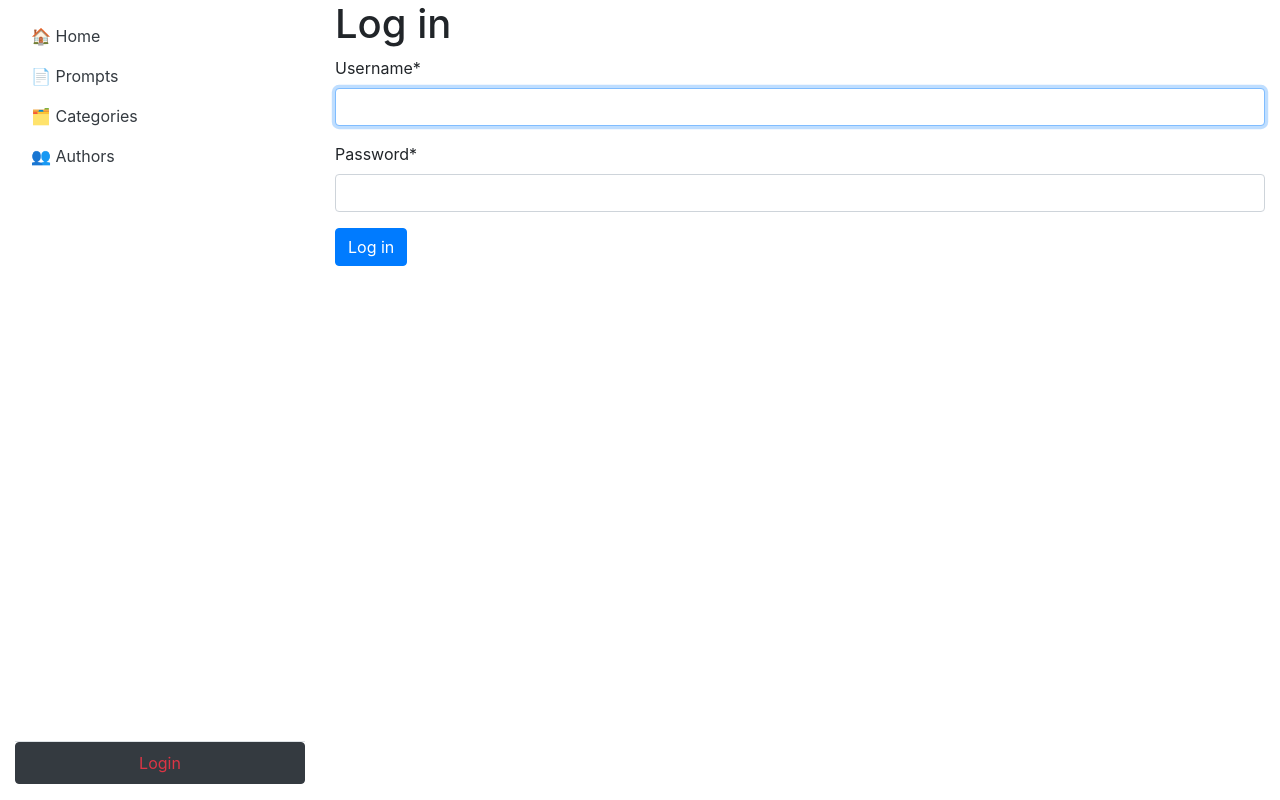
After one commit to AntoniTS999/PromptHub, a Django app: page /accounts/login/ in a window 1280 px wide. The commit adds this page. Run offline with Django 5.2, Linux system fonts and the light colour scheme; some libraries are stand-ins or nearby versions.

Commit message:
Authorization added(login/logout)

```diff
--- a/prompthub/settings.py
+++ b/prompthub/settings.py
@@ -126,3 +126,5 @@ STATICFILES_DIRS = [
 CRISPY_TEMPLATE_PACK = "bootstrap4"
 
 AUTH_USER_MODEL = "prompts.Author"
+
+LOGIN_REDIRECT_URL = "prompts:index"
--- a/prompthub/urls.py
+++ b/prompthub/urls.py
@@ -25,4 +25,5 @@ from django.conf.urls.static import static
 urlpatterns = [
     path("admin/", admin.site.urls),
     path("", include("prompts.urls", namespace="prompts")),
+    path("accounts/", include("django.contrib.auth.urls")),
 ] + static(settings.STATIC_URL, document_root=settings.STATIC_ROOT)
--- a/templates/includes/sidebar.html
+++ b/templates/includes/sidebar.html
@@ -18,9 +18,12 @@
   <div class="mt-auto border-top pb-3">
     {% if user.is_authenticated %}
       <p class="px-3 font-weight-bold text-center">{{ user }}</p>
-      <a href="#" class="nav-link text-danger btn btn-dark">Logout</a>
+      <form action="{% url 'logout' %}" method="post">
+      {% csrf_token %}
+      <button class="text-danger btn btn-dark w-100" type="submit">Logout</button>
+      </form>
     {% else %}
-      <a href="#" class="nav-link text-primary">Login</a>
+      <a href="{% url 'login' %}" class="nav-link text-danger btn btn-dark">Login</a>
     {% endif %}
   </div>
 </div>
--- /dev/null
+++ b/templates/registration/login.html
@@ -0,0 +1,17 @@
+{% extends "base.html" %}
+{% load crispy_forms_filters %}
+
+{% block content %}
+  <h1>Log in</h1>
+  {% if form.errors %}
+  <p style="color: red">Invalid credentials</p>
+  {% endif %}
+  <form action="{% url 'login' %}" method="POST" novalidate>
+  {% csrf_token %}
+  {{ form|crispy }}
+    <input class="btn btn-primary" type="submit" value="Log in">
+
+{#     <input type="hidden" name="next" value="{{ next }}">#}
+
+  </form>
+{% endblock %}
```
Also changed, not shown: templates/registration/logged_out.html (added, +7 -0 lines).
